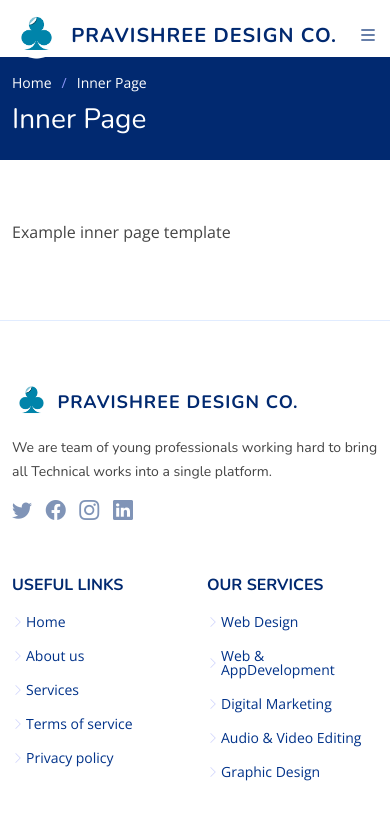
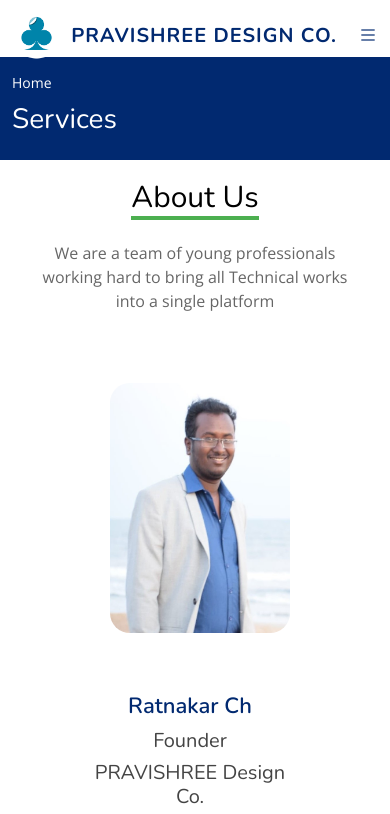
Before and after one commit to RishikaDevarapu/pravishree_1, a plain HTML site: page about.html in a window 390 px wide. Shown: the top 814 px of the page. Drawn offline with nearby package versions, Linux system fonts and the light colour scheme.

Commit message:
first commit

```diff
--- a/about.html
+++ b/about.html
@@ -76,23 +76,44 @@
     <!-- ======= Breadcrumbs ======= -->
     <section class="breadcrumbs">
       <div class="container">
-
         <ol>
           <li><a href="index.html">Home</a></li>
-          <li>Inner Page</li>
         </ol>
-        <h2>Inner Page</h2>
+        <h2>Services</h2>
 
       </div>
     </section><!-- End Breadcrumbs -->
 
-    <section class="inner-page">
-      <div class="container">
-        <p>
-          Example inner page template
-        </p>
+    <div class="heading">
+      <h1>About Us</h1>
+      <p>We are a team of young professionals working hard to bring all Technical works into a single platform</p>
+    </div>
+    <div class="container2">
+      <section class="about1">
+        <div class="about1-image">
+          <img src="./assets/img/team/team-1.jpeg" alt="">
+        </div>
+        <div class="about1-content">
+          <h4>Ratnakar Ch</h4>
+          <h6>Founder</h6>
+          <h6>PRAVISHREE Design Co.</h6>
+          <p>Coming from a technical background with minimum interest in the creative sphere, I came across three
+            people,each with their independent individualities, and saw them intergrating their ideas to form
+            something which was uniquely beautiful,sparked my intrest in the creative field. It inspired me to start
+            PRAVISHREE Design Co. where a squad of creative minds come together to bring to life the requirements
+            of our clients.</p>
+        </div>
+      </section>
+    </div>
+
+    <div class="team">
+      <div class="logo1">
+        <h2>Our team</h2>
       </div>
-    </section>
+      <div class="team1">
+        <img src="./assets/img/team1.jpg" alt="" class="center">
+      </div>
+    </div>
 
   </main><!-- End #main -->
 
--- a/assets/css/style.css
+++ b/assets/css/style.css
@@ -250,7 +250,9 @@
   }
 }
 
-
+.home{
+  border:1px white;
+}
 /*--------------------------------------------------------------
 # Navigation Menu
 --------------------------------------------------------------*/
@@ -716,7 +718,159 @@
 .about .btn-read-more:hover i {
   transform: translateX(5px);
 }
-
+.heading{
+  width:90%;
+  display: flex;
+  justify-content: center;
+  align-items: center;
+  flex-direction: column;
+  text-align: center;
+  margin:20px auto;
+}
+.heading h1{
+  font-size: 40px;
+  color:#000;
+  margin-bottom: 25px;
+  position: relative;
+}
+.heading h1::after{
+  content:"";
+  position: absolute;
+  width:100%;
+  height:4px;
+  display: block;
+  margin:0 auto;
+  background-color: #4caf50;
+}
+.heading p{
+  font-size: 18px;
+  color:#666;
+  /* margin-bottom: 10px; */
+}
+.container2{
+  width:60%;
+  margin:0 auto;
+  padding: 30px 40px;
+  margin-top: -40px;
+}
+.about1{
+  display: flex;
+  justify-content: center;
+  align-items: center;
+  flex-wrap: wrap;
+}
+.about1-image{
+  flex:1;
+  overflow: hidden;
+  margin-left: 20px;
+}
+.about1-image img{
+  max-width: 100%;
+  height:400px;
+  display: block;
+  border-radius: 20px;
+}
+.about1-content{
+  flex:1;
+  margin-left: -10px;
+  margin-top: 40px;
+}
+.about1-content h4{
+  font-size: 22px;
+  margin-bottom: 10px;
+  color: #012970;
+  font-weight: 600;
+}
+.about1-content h6{
+  font-size: 20px;
+  font-weight: 400;
+}
+.about1-content p{
+  font-size: 18px;
+  line-height: 1.5;
+  color:#666;
+}
+.team{
+  width:70%;
+  margin:0 auto;
+}
+.team .logo1{
+  text-align: center;
+}
+.team .team1 img{
+  width:85%;
+  height:auto;
+  margin-bottom: 30px;
+}
+.center{
+  display: block;
+  margin-left: 10%;
+  margin-right: auto;
+  width: 50%;
+}
+@media(max-width:1000px){
+  .container2{
+    width:100%;
+    margin-top: -40px;
+  }
+  .about1-image{
+    flex:1;
+    overflow: hidden;
+    margin-left: 10px;
+  }
+}
+@media(max-width:800px){
+  .heading{
+    padding: 0px 20px;
+  }
+  .heading h1{
+    font-size: 30px;
+  }
+  .heading p{
+    font-size: 16px;
+    margin-bottom: 0px;
+  }
+  .about1{
+    padding: 60px;
+    flex-direction: column;
+  }
+  .about1-content h4,h6{
+    text-align: center;
+  }
+  .about1-image{
+    margin-right: 0px;
+    margin-bottom: 20px;
+  }
+  .about1-content p{
+    padding: 0px;
+    font-size: 14px;
+  }
+}
+@media(max-width:590px){
+  .about1{
+    padding:60px;
+  }
+  .about1-image img{
+    height:300px;
+  }
+}
+@media(max-width:440px){
+  .about1{
+    padding: 60px;
+  }
+  .about1-image img{
+    height:250px;
+  }
+}
+@media(max-width:340px){
+  .about1-image img{
+    height:200px;
+  }
+  .team .team1{
+    width:80%;
+    margin-left: -20px;
+  }
+}
 /*--------------------------------------------------------------
 # Values
 --------------------------------------------------------------*/
```
Also changed, not shown: index.html (+2 -3 lines), services.html (+0 -8 lines), assets/css/style2.css (deleted), assets/img/about1.jpg, assets/img/team1.jpg (added).
